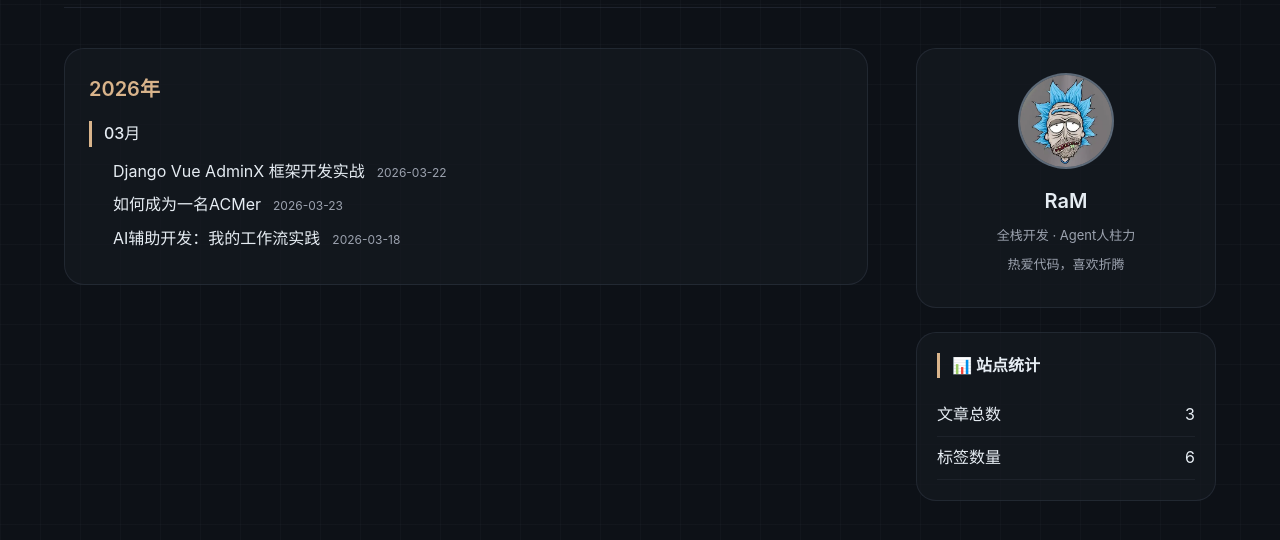
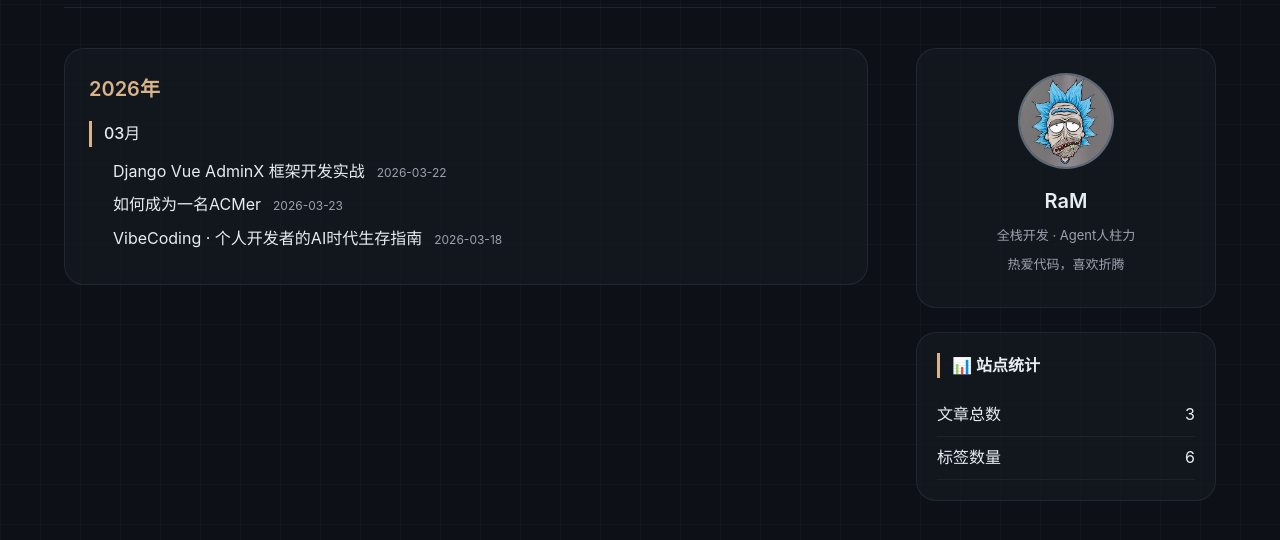
Before and after one commit to RaM-bugourp/RaM-bugourp.github.io, a plain HTML site: page archive.html in a window 1280 px wide. Shown: the part 76-616 px from the top of the page. Drawn offline with Linux system fonts and the light colour scheme.

Commit message:
Update archive.html

```diff
--- a/archive.html
+++ b/archive.html
@@ -49,7 +49,7 @@
     const articleList = [
         { id: "post1", title: "Django Vue AdminX 框架开发实战", date: "2026-03-22" },
         { id: "post2", title: "如何成为一名ACMer", date: "2026-03-23" },
-        { id: "post3", title: "AI辅助开发：我的工作流实践", date: "2026-03-18" }
+        { id: "post3", title: "VibeCoding · 个人开发者的AI时代生存指南", date: "2026-03-18" }
     ];
 
     function renderArchivePage() {
```
